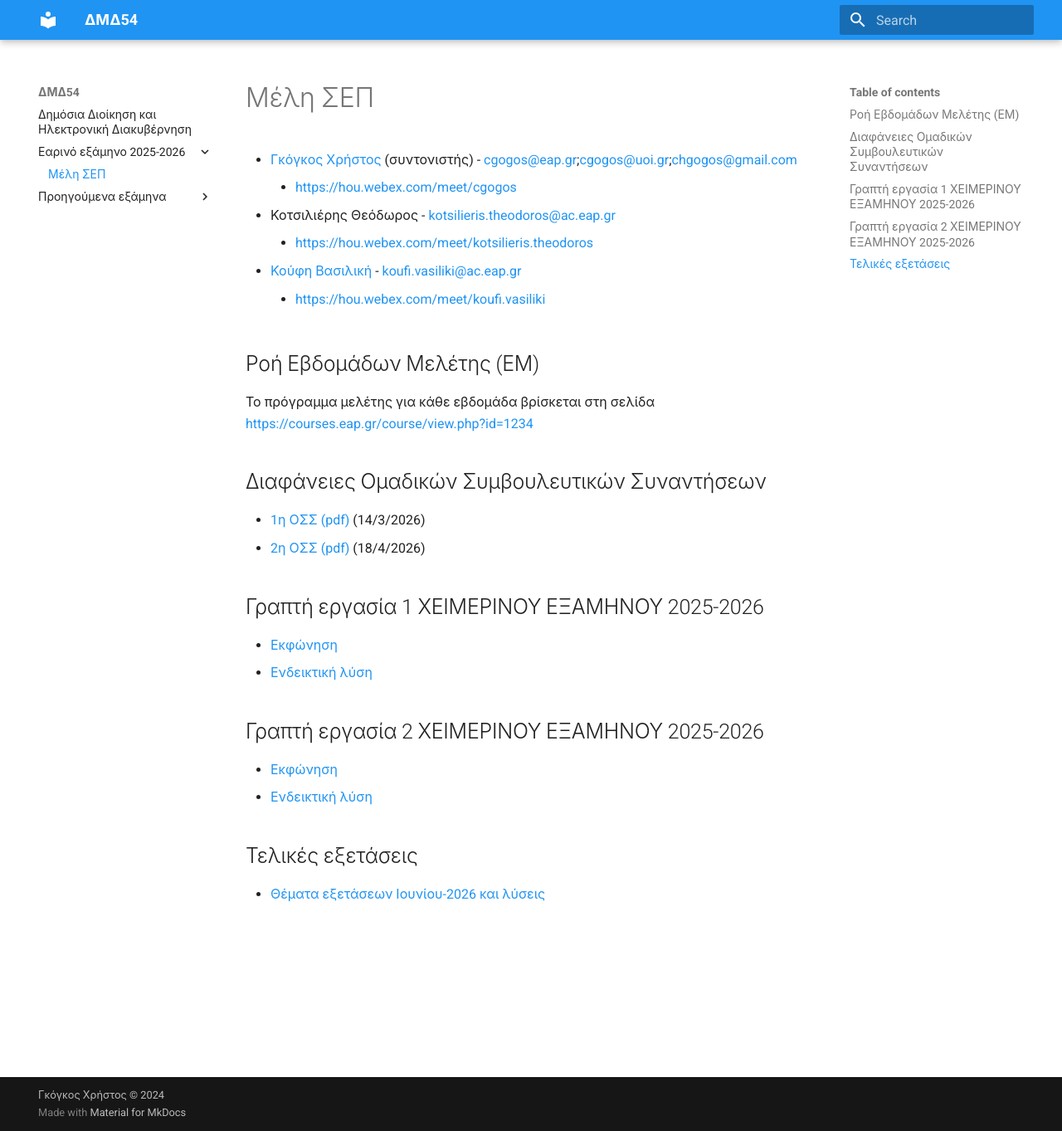
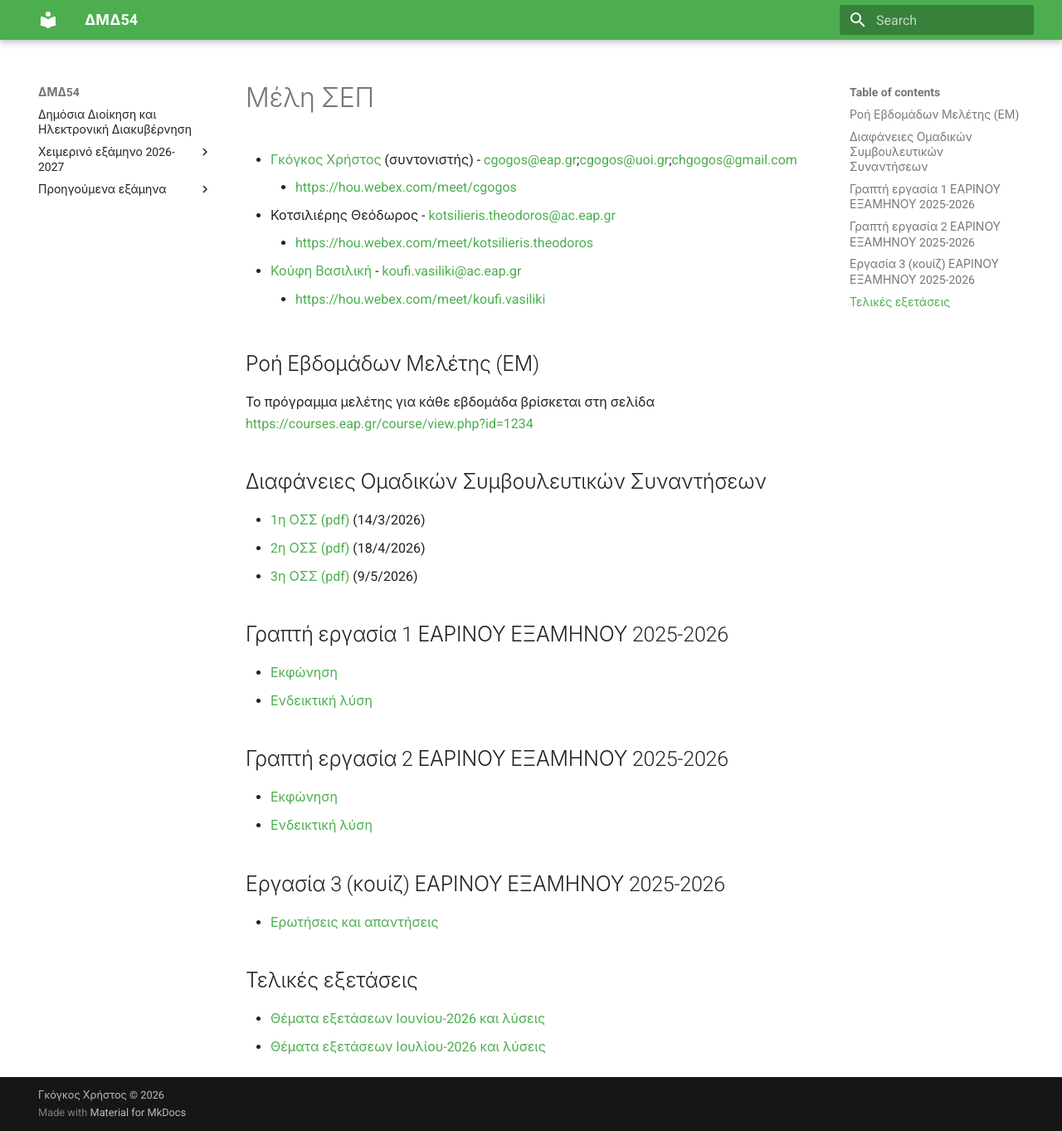
Before and after one commit to chgogos/DMD54, an MkDocs documentation site: the page built from docs/2025-2026-spring-semester.md, in a window 1280 px wide and 1363 px high. Shown: the whole window at 83% size. Built offline with MkDocs 1.6.1 and Material for MkDocs 9.7.7, drawn with Linux system fonts in a browser that asks for light colours.

```diff
--- a/docs/2025-2026-spring-semester.md
+++ b/docs/2025-2026-spring-semester.md
@@ -15,17 +15,23 @@
 
 * [1η ΟΣΣ (pdf)](./resources/6/ΔΙΑΦΑΝΕΙΕΣ%201ΗΣ%20ΟΣΣ.pdf) (14/3/2026)
 * [2η ΟΣΣ (pdf)](./resources/6/ΔΙΑΦΑΝΕΙΕΣ%202ΗΣ%20ΟΣΣ.pdf) (18/4/2026)
+* [3η ΟΣΣ (pdf)](./resources/6/ΔΙΑΦΑΝΕΙΕΣ%203ΗΣ%20ΟΣΣ.pdf) (9/5/2026)
 
-## Γραπτή εργασία 1 ΧΕΙΜΕΡΙΝΟΥ ΕΞΑΜΗΝΟΥ 2025-2026
+## Γραπτή εργασία 1 ΕΑΡΙΝΟΥ ΕΞΑΜΗΝΟΥ 2025-2026
 
 * [Εκφώνηση](./resources/6/spring_2025_2026_ge1.pdf)
 * [Ενδεικτική λύση](./resources/6/spring_2025_2026_ge1_sol.pdf)
 
-## Γραπτή εργασία 2 ΧΕΙΜΕΡΙΝΟΥ ΕΞΑΜΗΝΟΥ 2025-2026
+## Γραπτή εργασία 2 ΕΑΡΙΝΟΥ ΕΞΑΜΗΝΟΥ 2025-2026
 
 * [Εκφώνηση](./resources/6/spring_2025_2026_ge2.pdf)
 * [Ενδεικτική λύση](./resources/6/spring_2025_2026_ge2_sol.pdf)
 
+## Εργασία 3 (κουίζ) ΕΑΡΙΝΟΥ ΕΞΑΜΗΝΟΥ 2025-2026
+
+* [Ερωτήσεις και απαντήσεις](./resources/6/spring_2025_2026_ge3_sol.pdf)
+
 ## Τελικές εξετάσεις
 
 * [Θέματα εξετάσεων Ιουνίου-2026 και λύσεις](./resources/6/DMD54_EXAMS_20260614_SOLUTIONS.pdf)
+* [Θέματα εξετάσεων Ιουλίου-2026 και λύσεις](./resources/6/DMD54_EXAMS_20260711_SOLUTIONS.pdf)
--- /dev/null
+++ b/docs/resources/7/dummy.txt
@@ -0,0 +1 @@
+1234
--- a/mkdocs.yml
+++ b/mkdocs.yml
@@ -7,7 +7,7 @@ theme:
   language: en
   palette:
     scheme: default
-    primary: blue
+    primary: green
 
 
 markdown_extensions:
@@ -44,4 +44,4 @@ plugins:
     - awesome-pages
 
 copyright: |
-  Γκόγκος Χρήστος &copy 2024
+  Γκόγκος Χρήστος &copy 2026
```
Also changed, not shown: docs/2026-2027-fall-semester.md (added, +34 -0 lines), docs/past_semesters.md (+1 -0 lines), docs/.pages, 6 other files.
